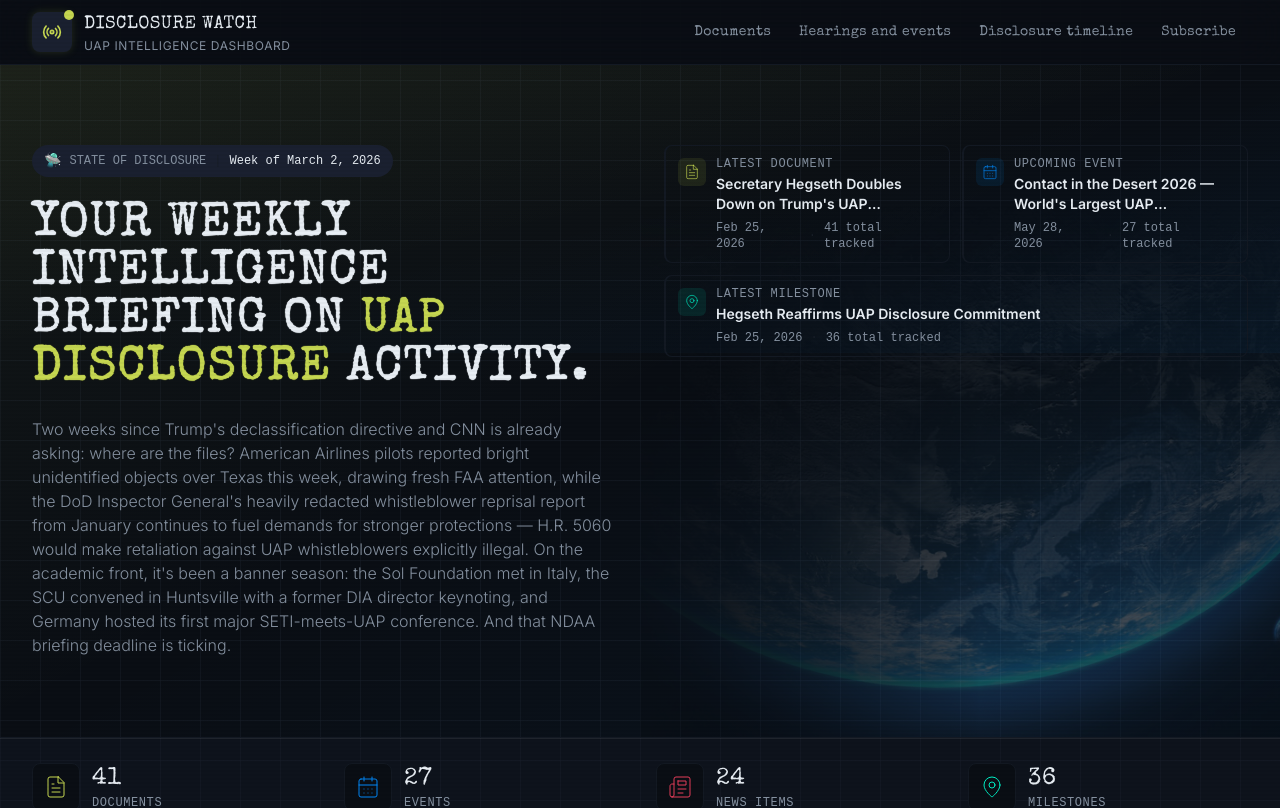
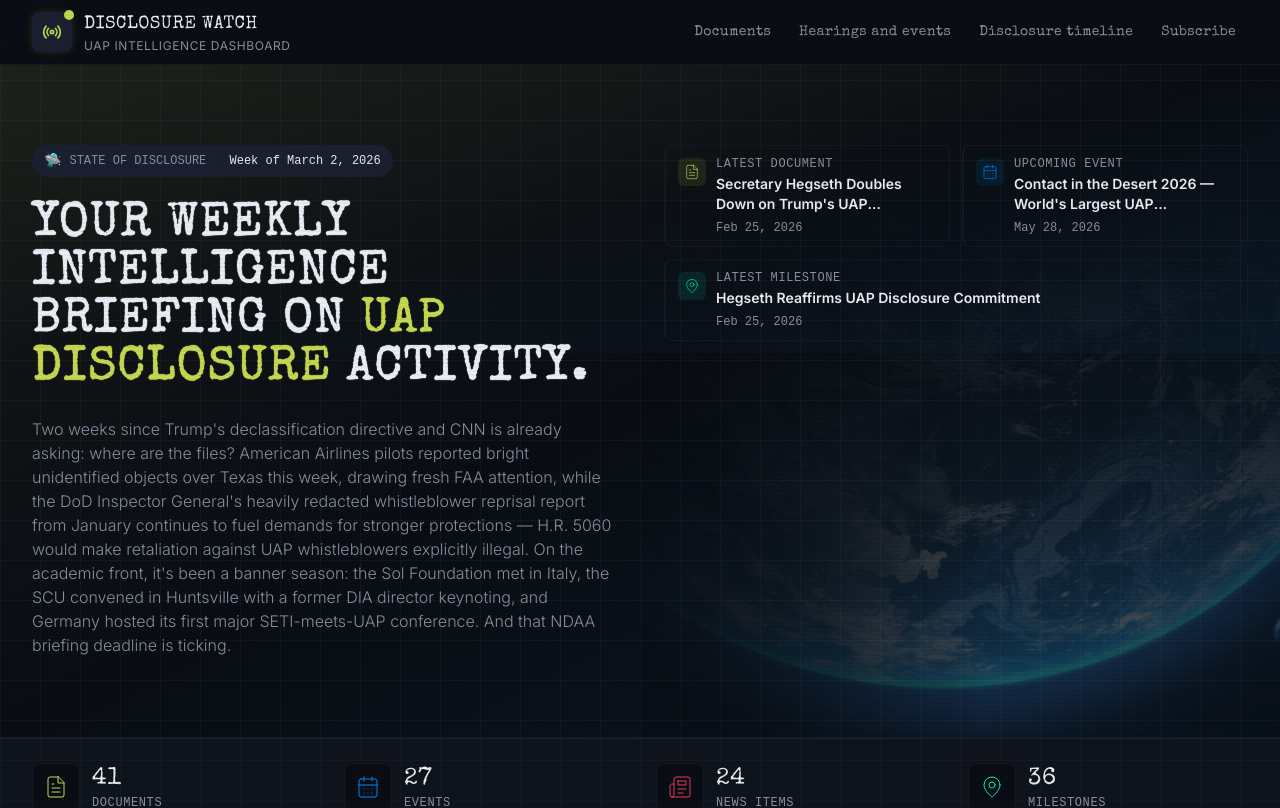
Before and after one commit to pazonada/disclosure-watch, a Next.js app: page / in a window 1280 px wide. Shown: the top 808 px of the page. Built offline with nearby package versions, Linux system fonts and the light colour scheme.

Commit message:
Remove total tracked counts from homepage hero cards

```diff
--- a/app/page.tsx
+++ b/app/page.tsx
@@ -106,11 +106,7 @@ export default function HomePage() {
                     <div className="flex-1 min-w-0">
                       <p className="text-xs font-mono uppercase tracking-wider text-muted-foreground">Latest document</p>
                       <h3 className="mt-0.5 text-sm font-semibold text-foreground line-clamp-2">{latestOfficialDoc.title}</h3>
-                      <div className="mt-1.5 flex items-center gap-2 text-xs text-muted-foreground font-mono">
-                        <span>{formatDate(latestOfficialDoc.publishedDate)}</span>
-                        <span className="text-border">·</span>
-                        <span>{officialDocs.length} total tracked</span>
-                      </div>
+                      <p className="mt-1.5 text-xs text-muted-foreground font-mono">{formatDate(latestOfficialDoc.publishedDate)}</p>
                     </div>
                   </div>
                 </button>
@@ -130,11 +126,7 @@ export default function HomePage() {
                         {upcomingEvents.length > 0 ? "Upcoming event" : "Latest event"}
                       </p>
                       <h3 className="mt-0.5 text-sm font-semibold text-foreground line-clamp-2">{latestEvent.title}</h3>
-                      <div className="mt-1.5 flex items-center gap-2 text-xs text-muted-foreground font-mono">
-                        <span>{formatDate(latestEvent.date)}</span>
-                        <span className="text-border">·</span>
-                        <span>{upcomingEvents.length + pastEvents.length} total tracked</span>
-                      </div>
+                      <p className="mt-1.5 text-xs text-muted-foreground font-mono">{formatDate(latestEvent.date)}</p>
                     </div>
                   </div>
                 </button>
@@ -152,11 +144,7 @@ export default function HomePage() {
                     <div className="flex-1 min-w-0">
                       <p className="text-xs font-mono uppercase tracking-wider text-muted-foreground">Latest milestone</p>
                       <h3 className="mt-0.5 text-sm font-semibold text-foreground line-clamp-2">{latestMilestone.title}</h3>
-                      <div className="mt-1.5 flex items-center gap-2 text-xs text-muted-foreground font-mono">
-                        <span>{formatDate(latestMilestone.date)}</span>
-                        <span className="text-border">·</span>
-                        <span>{milestones.length} total tracked</span>
-                      </div>
+                      <p className="mt-1.5 text-xs text-muted-foreground font-mono">{formatDate(latestMilestone.date)}</p>
                     </div>
                   </div>
                 </Link>
```
